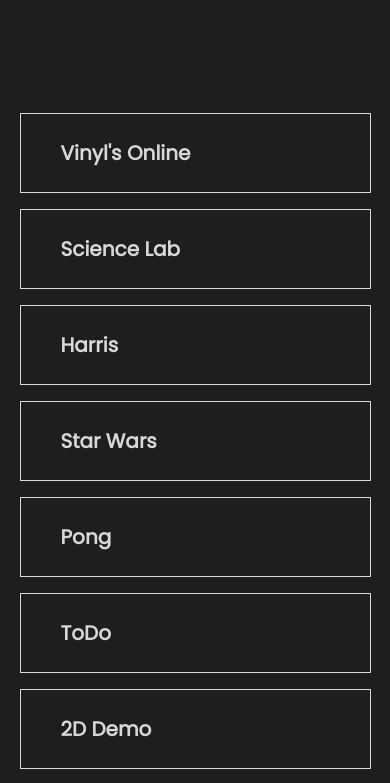
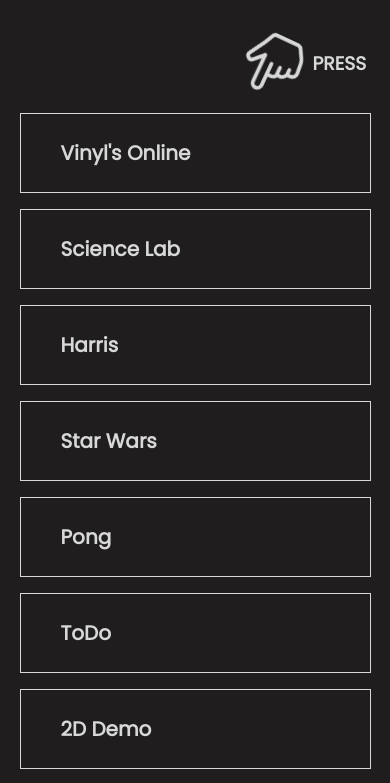
Before and after one commit to harimaux/Next_Portfolio-5.0, a plain HTML site: page index.html in a window 390 px wide. Shown: the part 1577-2360 px from the top of the page. Drawn offline with Linux system fonts and the light colour scheme; a web font is replaced by a local one.

Commit message:
added hand pointing on cards (mobile)

```diff
--- a/index.html
+++ b/index.html
@@ -6,8 +6,8 @@
     <meta http-equiv="X-UA-Compatible" content="IE=edge">
     <meta name="viewport" content="width=device-width, initial-scale=1.0">
 
+    <title>Lucas's Portfolio</title>
     <link rel="icon" type="image/x-icon" href="images/common/harimauxFavicon.svg">
-    <title>Lucas's Portfolio</title>
 
     <link rel="preconnect" href="https://fonts.googleapis.com">
     <link rel="preconnect" href="https://fonts.gstatic.com" crossorigin>
@@ -165,6 +165,13 @@
         <div class="projectsContainer">
             <div class="projectsCards">
 
+                <div class="projectsPoitingHand">
+                    <svg xmlns="http://www.w3.org/2000/svg" width="60" height="60" fill="currentColor" class="bi bi-hand-index-thumb" viewBox="0 0 16 16">
+                        <path d="M6.75 1a.75.75 0 0 1 .75.75V8a.5.5 0 0 0 1 0V5.467l.086-.004c.317-.012.637-.008.816.027.134.027.294.096.448.182.077.042.15.147.15.314V8a.5.5 0 0 0 1 0V6.435l.106-.01c.316-.024.584-.01.708.04.118.046.3.207.486.43.081.096.15.19.2.259V8.5a.5.5 0 1 0 1 0v-1h.342a1 1 0 0 1 .995 1.1l-.271 2.715a2.5 2.5 0 0 1-.317.991l-1.395 2.442a.5.5 0 0 1-.434.252H6.118a.5.5 0 0 1-.447-.276l-1.232-2.465-2.512-4.185a.517.517 0 0 1 .809-.631l2.41 2.41A.5.5 0 0 0 6 9.5V1.75A.75.75 0 0 1 6.75 1zM8.5 4.466V1.75a1.75 1.75 0 1 0-3.5 0v6.543L3.443 6.736A1.517 1.517 0 0 0 1.07 8.588l2.491 4.153 1.215 2.43A1.5 1.5 0 0 0 6.118 16h6.302a1.5 1.5 0 0 0 1.302-.756l1.395-2.441a3.5 3.5 0 0 0 .444-1.389l.271-2.715a2 2 0 0 0-1.99-2.199h-.581a5.114 5.114 0 0 0-.195-.248c-.191-.229-.51-.568-.88-.716-.364-.146-.846-.132-1.158-.108l-.132.012a1.26 1.26 0 0 0-.56-.642 2.632 2.632 0 0 0-.738-.288c-.31-.062-.739-.058-1.05-.046l-.048.002zm2.094 2.025z"/>
+                      </svg>
+                      <h3>PRESS</h3>
+                </div>
+
                 <div class="card1 cards">
                     <a href="http://vinylsonline.eu3.org" target="_blank">Explore</a>
                     <h1>Vinyl's Online</h1>
--- a/js/script.js
+++ b/js/script.js
@@ -101,5 +101,9 @@
       $(this).toggleClass("cardsAnimate");
       $(this).find(".cardShadow").toggleClass("cardShadowAnime");
     });
+
+    $(".cards").click(function () {
+      $(".projectsPoitingHand").fadeTo("fast", 0);
+    });
   }
 };
--- a/style/style.scss
+++ b/style/style.scss
@@ -775,12 +775,51 @@
   background-image: linear-gradient(to right, rgb(0, 0, 0), rgba(40, 49, 58, 0));
 }
 
+.projectsPoitingHand {
+  display: none;
+}
+
 @media screen and (max-width: 1550px) {
 
   .cards {
 
     h1 {
       font-size: 30px;
+    }
+  }
+}
+
+@media screen and (max-width: 1085px) {
+
+  .projectsPoitingHand {
+    display: unset;
+    position: absolute;
+    right: 25%;
+    z-index: 20;
+
+    transform: translateY(-45px);
+
+    h3 {
+      transform: translateX(80px) translateY(-70px);
+    }
+
+    svg {
+      transform: rotate(205deg) rotateY(180deg);
+      animation: svgHand 2s ease infinite;
+    }
+  }
+
+  @keyframes svgHand {
+    0% {
+      transform: rotate(205deg) rotateY(180deg) translateY(0px);
+    }
+
+    50% {
+      transform: rotate(205deg) rotateY(180deg) translateY(20px);
+    }
+
+    100% {
+      transform: rotate(205deg) rotateY(180deg) translateY(0px);
     }
   }
 }
```
Also changed, not shown: style/style.css, 1 other file.
